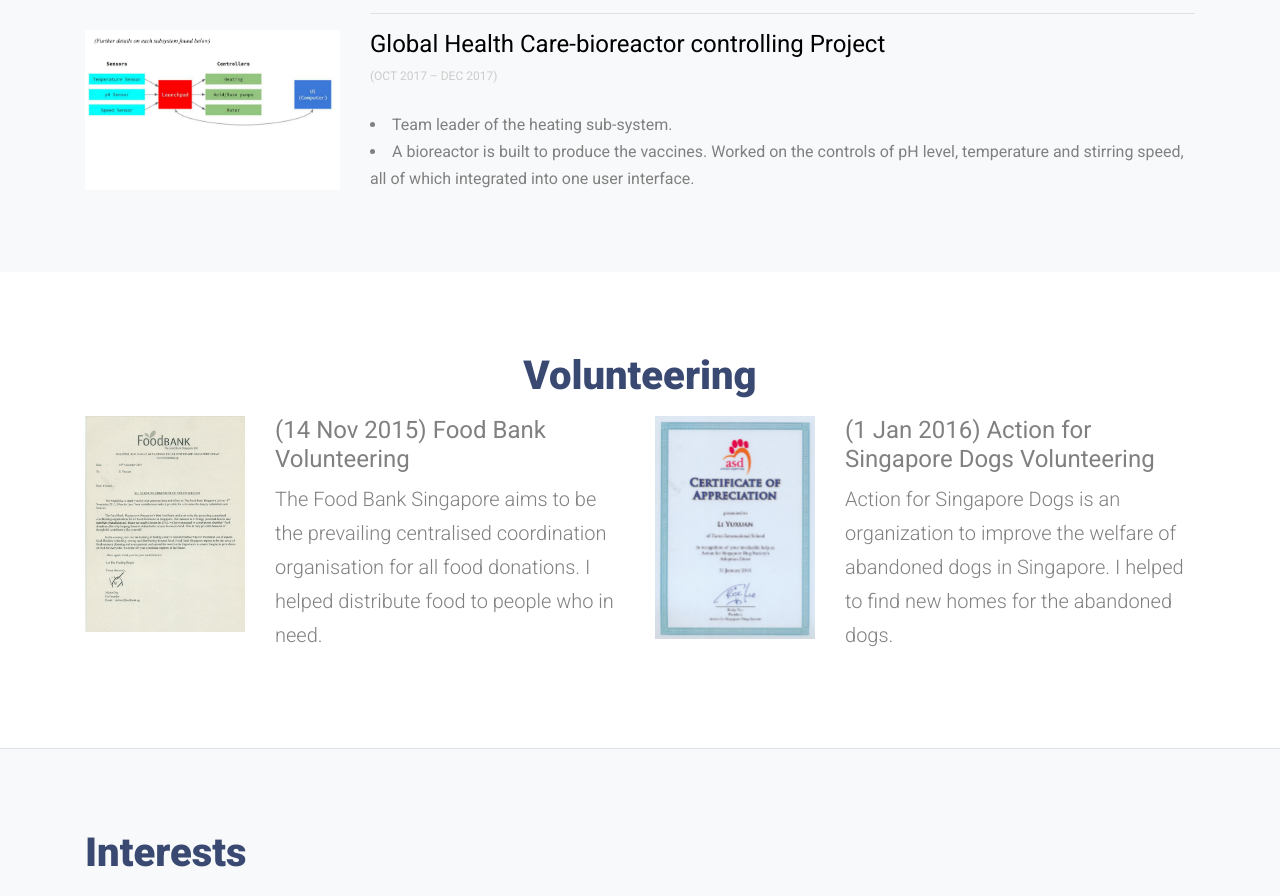
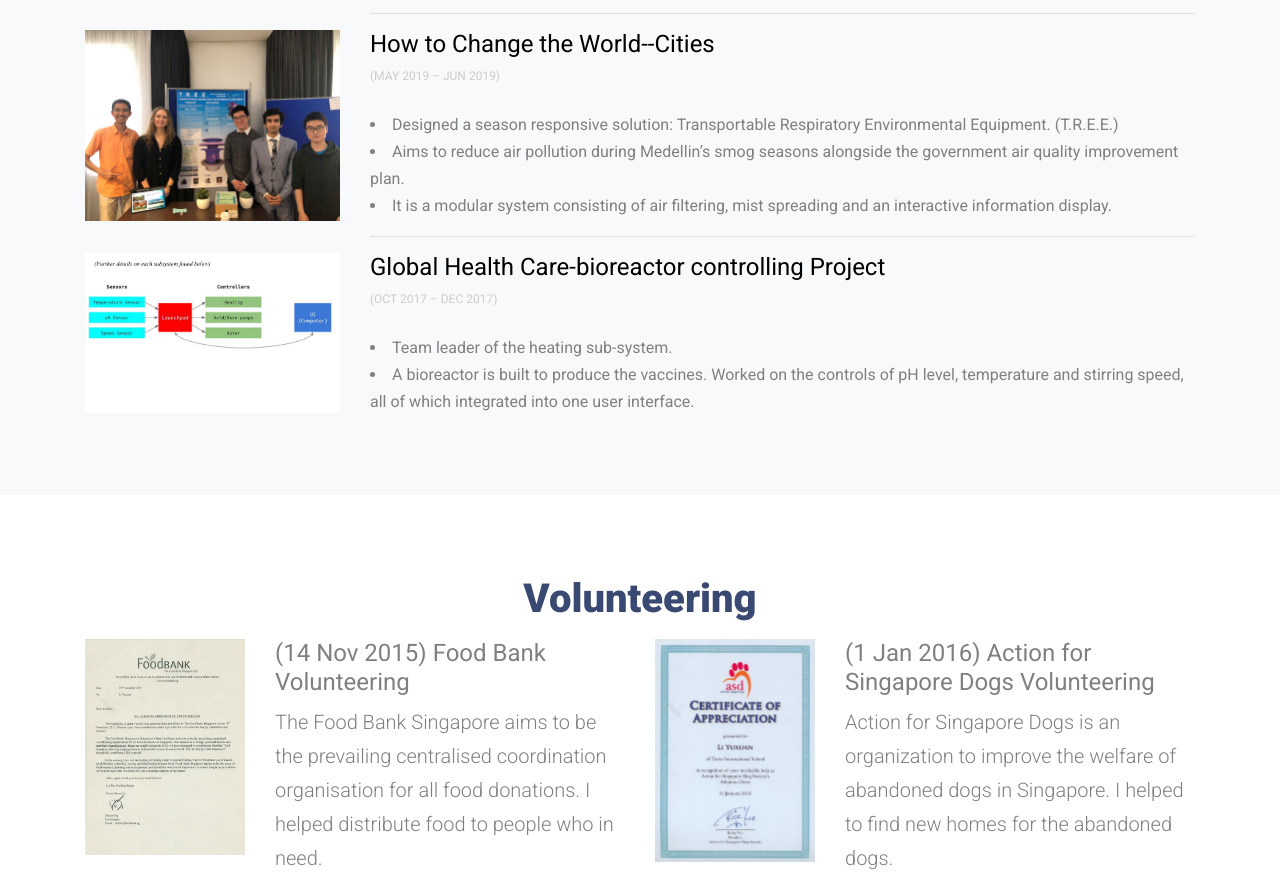
Before and after one commit to zcablii/zcablii.github.io, a plain HTML site: page index.html in a window 1280 px wide. Shown: the part 2734-3630 px from the top of the page. Drawn offline with Linux system fonts and the light colour scheme; files whose address does not match are found by name.

Commit message:
added HtCtW

```diff
--- a/index.html
+++ b/index.html
@@ -190,6 +190,21 @@
                 </div>
 
                 <div class="col-md-3">
+                  <a href="training-single.html"><img src="images/h.jpg" alt="Image" class="img-fluid"></a>
+                </div>
+                <div class="col-md-9">
+                  <h2 class="h4"><a href="training-single.html" class="text-black">How to Change the World--Cities</a></h2>
+                  <span class="text-muted d-block mb-4">(May 2019 – Jun 2019) </span>
+                  <lu>
+                    <li>Designed a season responsive solution: Transportable Respiratory Environmental Equipment. (T.R.E.E.)
+                    </li>
+                    <li>Aims to reduce air pollution during Medellin’s smog seasons alongside the government air quality improvement plan. </li>
+                    <li>It is a modular system consisting of air filtering, mist spreading and an interactive information display. </li>
+                  </lu>
+                  <hr>
+                </div>
+
+                <div class="col-md-3">
                   <a href="training-single.html"><img src="images/bc.png" alt="Image" class="img-fluid"></a>
                 </div>
                 <div class="col-md-9">
@@ -248,6 +263,7 @@
       </div>
     </section>
 
+
     <section class="site-section border-bottom bg-light"  id="interests-section">
       <div class="container">
         <div class="row mb-5">
@@ -256,11 +272,12 @@
           </div>
         </div>
         <div class="row">
+          <div class="col-md-12 col-lg-12 mb-12">
             <div class="text-center">
               <h3>Baguazhang palm</h3>
               <div class="col-md-12 col-lg-12 mb-6">
                 <div class="team-member">
-                  <iframe width="709" height="399" src="https://www.youtube.com/embed/wSwpiXF-XHQ" frameborder="0" allow="accelerometer; autoplay; encrypted-media; gyroscope; picture-in-picture" allowfullscreen></iframe>
+                  <iframe width=100% height=100% src="https://www.youtube.com/embed/wSwpiXF-XHQ" frameborder="0" allow="accelerometer; autoplay; encrypted-media; gyroscope; picture-in-picture" allowfullscreen></iframe>
                   <div class="p-3">
                     <span class="position">It is s one of the three main Chinese martial arts of the Wudang school, the other two being Taijiquan and Xing Yi Quan. It is more broadly grouped as an internal practice.</span>
                   </div>
@@ -268,21 +285,18 @@
                 <hr>
               </div>
           </div>
+          </div>
           <div class="col-md-12 col-lg-12 mb-12">
               <div class="text-center">
                 <h3>Eight trigram palm</h3>
                 <div class="team-member">
-                  <iframe width="709" height="399" src="https://www.youtube.com/embed/lLyji2joU1E" frameborder="0" allow="accelerometer; autoplay; encrypted-media; gyroscope; picture-in-picture" allowfullscreen></iframe>
+                  <iframe width=100% height=100% src="https://www.youtube.com/embed/lLyji2joU1E" frameborder="0" allow="accelerometer; autoplay; encrypted-media; gyroscope; picture-in-picture" allowfullscreen></iframe>
                   <div class="p-3">
                     <span class="position">“Mian Zhang (Soft palm)” is a kind of martial arts originated from the Zhang (same pronunciation as “palm” in Chinese) family in the Ming Dynasty characterized by “short-distance attack”.</span>
                   </div>
                 </div>
               </div>
           </div>
-
-
-
-
         </div>
       </div>
     </section>
```
Also changed, not shown: images/h.jpg (added).
